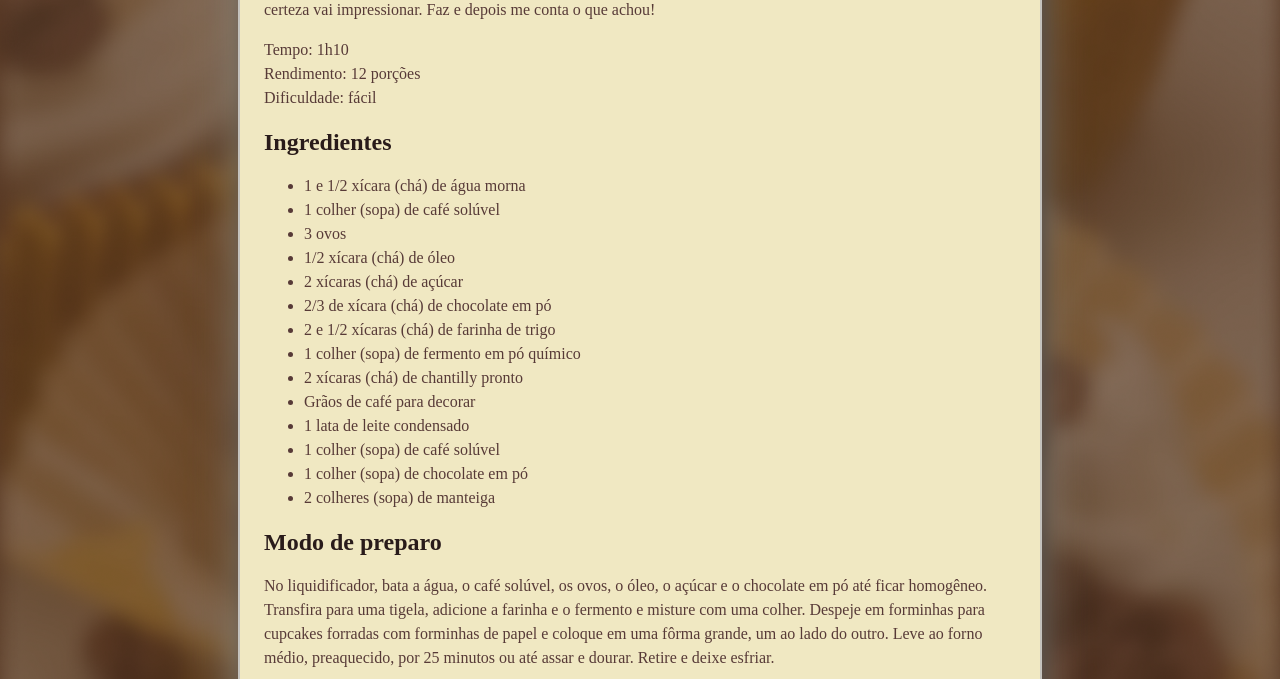
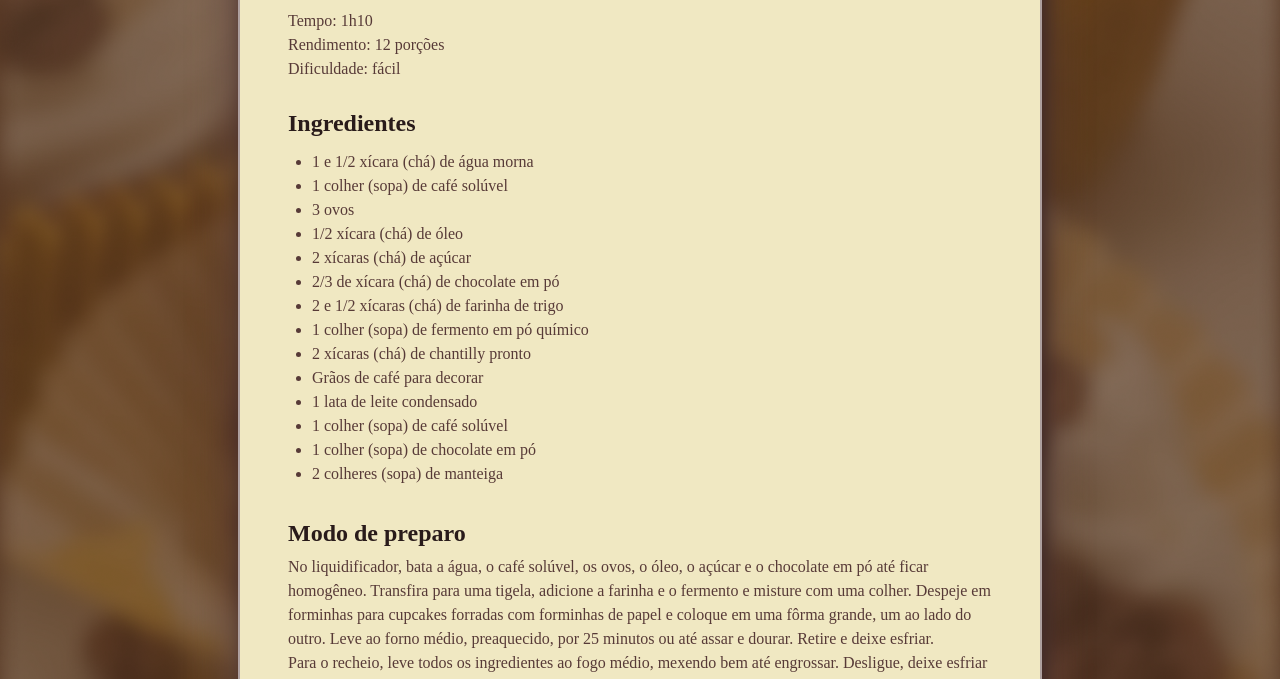
Before and after one commit to devmoisessantos/projeto-receita-fullstack, a plain HTML site: page index.html in a window 1280 px wide. Shown: the part 614-1293 px from the top of the page. Drawn offline with Linux system fonts and the light colour scheme; a web font is replaced by a local one.

Commit message:
ajustando paddings e margens da lista de ingredientes

```diff
--- a/style.css
+++ b/style.css
@@ -1,3 +1,8 @@
+* {
+    margin: 0;
+    padding: 0;
+}
+
 :root {
     font-family: 'Alice', serif;
     color: #573a37;
@@ -9,22 +14,35 @@ body {
     background-size: cover;
 }
 
+main {
+    padding: 24px;;
+}
+
+section + section {
+    margin-top: 24px;
+}
+
 #page {
     width: 800px;
     background-color: #F0E8C2;
     padding: 24px;
     box-sizing: border-box;
     border-radius: 24px;
-    box-shadow:  0 -3em 3em #858277,
+    box-shadow:  0 -3em 3em #573a37,
     0 0 0 2px white,
     0.3em 0.3em 1em #291B1A;
     margin: 48px auto;
 }
 
+#about p + p {
+    margin-top: 12px;
+}
+
 h1, h2 {
     color: #291B1A;
     font-weight: bold;
-    margin-bottom: 20px;
+    margin-bottom: 4px;
+    line-height: 150%;
 
 }
 
@@ -37,6 +55,10 @@ h2 {
     font-size: 24px;
 }
 
+ul {
+    padding: 5px 24px 5px 24px;
+}
+
 img {
     border-radius: 16px;
 }
```
